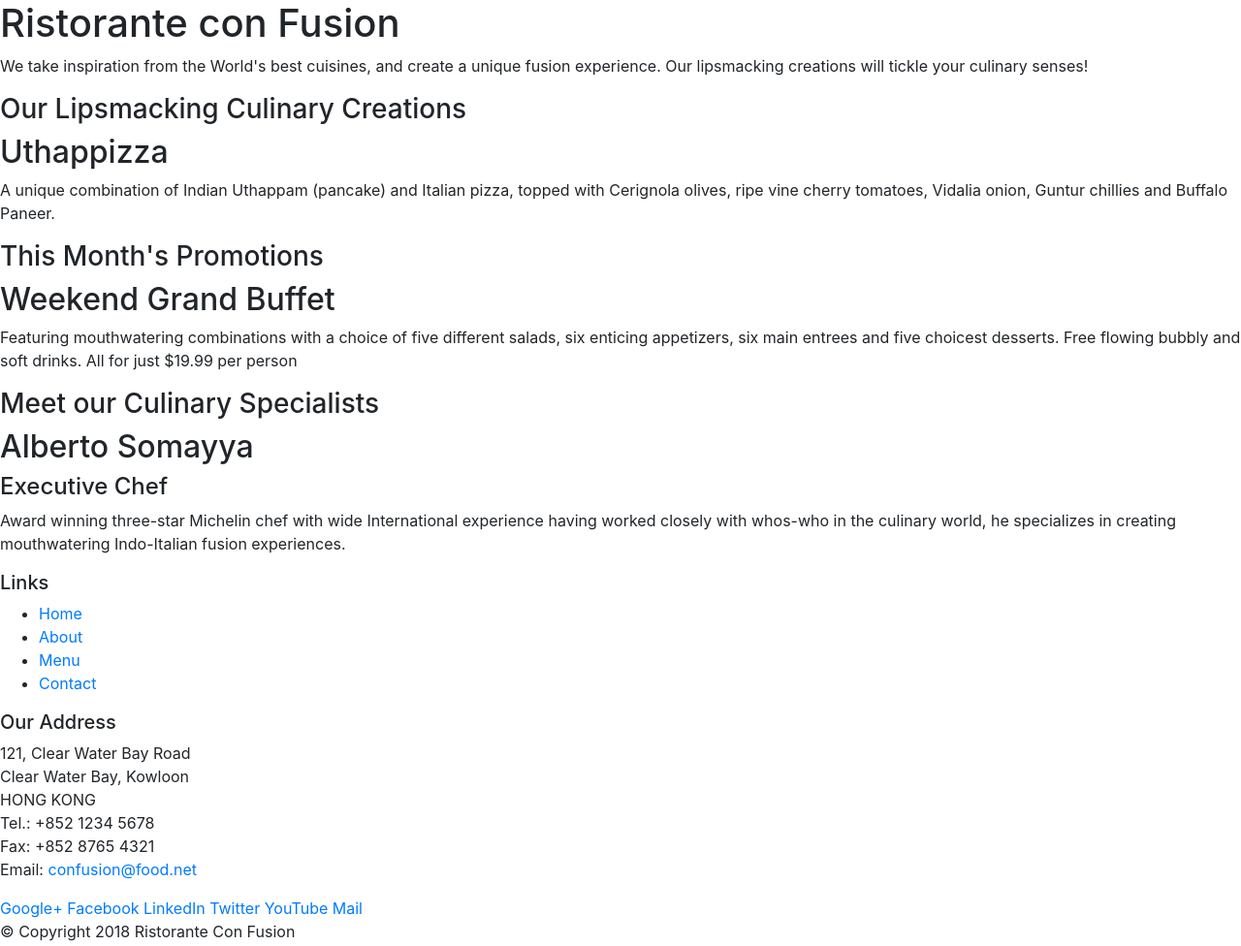
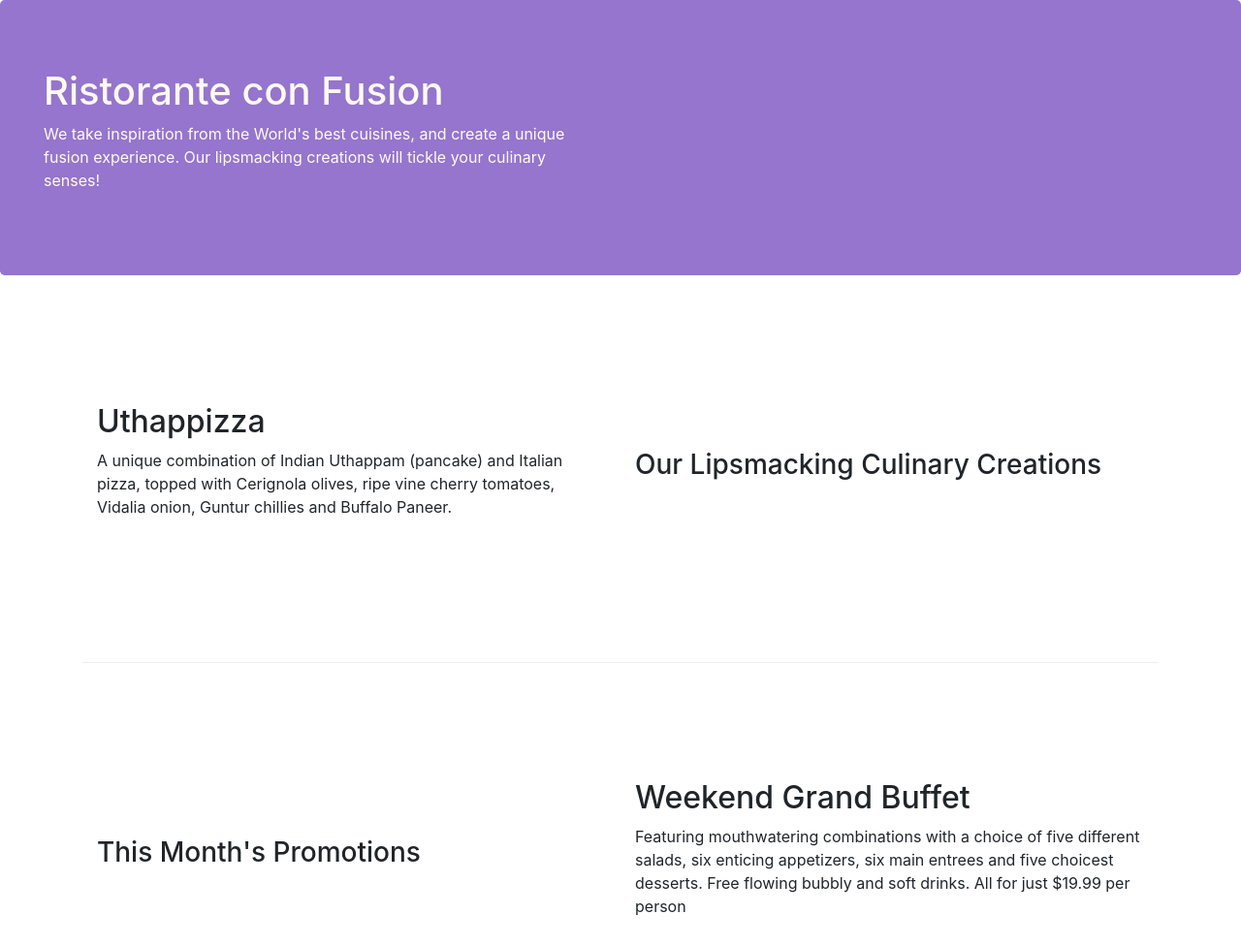
Before and after one commit to rohit309/CONFUSION, a website: page index.html in a window 1280 px wide. Shown: the top 976 px of the page at 97% size. Drawn offline with nearby package versions, Linux system fonts and the light colour scheme.

Commit message:
ass start

```diff
--- /dev/null
+++ b/css/styles.css
@@ -0,0 +1,30 @@
+.row-header{
+    margin:0px auto;
+    padding:0px;
+}
+
+.row-content {
+    margin:0px auto;
+    padding: 50px 0px 50px 0px;
+    border-bottom: 1px ridge;
+    min-height:400px;
+}
+
+.footer{
+    background-color: #D1C4E9;
+    margin:0px auto;
+    padding: 20px 0px 20px 0px;
+}
+
+.jumbotron {
+    padding:70px 30px 70px 30px;
+    margin:0px auto;
+    background: #9575CD ;
+    color:floralwhite;
+}
+
+address{
+    font-size:80%;
+    margin:0px;
+    color:#0f0f0f;
+}
--- a/index.html
+++ b/index.html
@@ -9,51 +9,52 @@
 
      <!-- Bootstrap CSS -->
      <link rel="stylesheet" href="node_modules/bootstrap/dist/css/bootstrap.min.css">
+     <link href="css/styles.css" rel="stylesheet">
      <title>Ristorante Con Fusion</title>
 </head>
 
 <body>
 
-    <header>
-        <div>
-            <div>
-                <div>
+    <header class="jumbotron">
+        <div class="conatiner">
+            <div class="row row-header">
+                <div class="col-12 col-sm-6">
                     <h1>Ristorante con Fusion</h1>
                     <p>We take inspiration from the World's best cuisines, and create a unique fusion experience. Our lipsmacking creations will tickle your culinary senses!</p>
                 </div>
-                <div>
+                <div class="col-12 col-sm-4 col-md-3">
                 </div>
             </div>
         </div>
     </header>
 
-    <div>
-        <div>
-            <div>
+    <div class="container">
+        <div class="row row-content align-items-center">
+            <div class="col col-sm order-sm-last col-md">
                 <h3>Our Lipsmacking Culinary Creations</h3>
             </div>
-            <div>
+            <div class="col col-sm order-sm-first col-md">
                 <h2>Uthappizza</h2>
                 <p>A unique combination of Indian Uthappam (pancake) and Italian pizza, topped with Cerignola olives, ripe vine cherry tomatoes, Vidalia onion, Guntur chillies and Buffalo Paneer.</p>
             </div>
         </div>
 
 
-        <div>
-            <div>
+        <div class="row row-content align-items-center">
+            <div class="col col-sm col-md">
                 <h3>This Month's Promotions</h3>
             </div>
-            <div>
+            <div class="col col-sm col-md">
                 <h2>Weekend Grand Buffet</h2>
                 <p>Featuring mouthwatering combinations with a choice of five different salads, six enticing appetizers, six main entrees and five choicest desserts. Free flowing bubbly and soft drinks. All for just $19.99 per person </p>
             </div>
         </div>
 
-        <div>
-            <div>
+        <div class="row row-content align-items-center">
+            <div class="col col-sm order-sm-last col-md">
                 <h3>Meet our Culinary Specialists</h3>
             </div>
-            <div>
+            <div class="col col-sm order-sm-first col-md">
                 <h2>Alberto Somayya</h2>
                 <h4>Executive Chef</h4>
                 <p>Award winning three-star Michelin chef with wide International experience having worked closely with whos-who in the culinary world, he specializes in creating mouthwatering Indo-Italian fusion experiences. </p>
@@ -61,19 +62,19 @@
         </div>
     </div>
 
-    <footer>
-        <div>
-            <div>
-                <div>
+    <footer class="footer">
+        <div class="container">
+            <div class="row">
+                <div class="col-4 offset-1 col-sm-2">
                     <h5>Links</h5>
-                    <ul>
+                    <ul class="list-unstyled">
                         <li><a href="#">Home</a></li>
                         <li><a href="#">About</a></li>
                         <li><a href="#">Menu</a></li>
                         <li><a href="#">Contact</a></li>
                     </ul>
                 </div>
-                <div>
+                <div class="col-7 col-sm-5">
                     <h5>Our Address</h5>
                     <address>
 		              121, Clear Water Bay Road<br>
@@ -84,8 +85,8 @@
 		              Email: <a href="mailto:confusion@food.net">confusion@food.net</a>
 		           </address>
                 </div>
-                <div>
-                    <div>
+                <div class="col-12 col-sm-4 align-self-center">
+                    <div class="text-center">
                         <a href="http://google.com/+">Google+</a>
                         <a href="http://www.facebook.com/profile.php?id=">Facebook</a>
                         <a href="http://www.linkedin.com/in/">LinkedIn</a>
@@ -95,8 +96,8 @@
                     </div>
                 </div>
            </div>
-           <div>
-                <div>
+           <div class="row justify-content-center">
+                <div class="col-auto">
                     <p>© Copyright 2018 Ristorante Con Fusion</p>
                 </div>
            </div>
```
Also changed, not shown: aboutus.html (added, +104 -0 lines).
